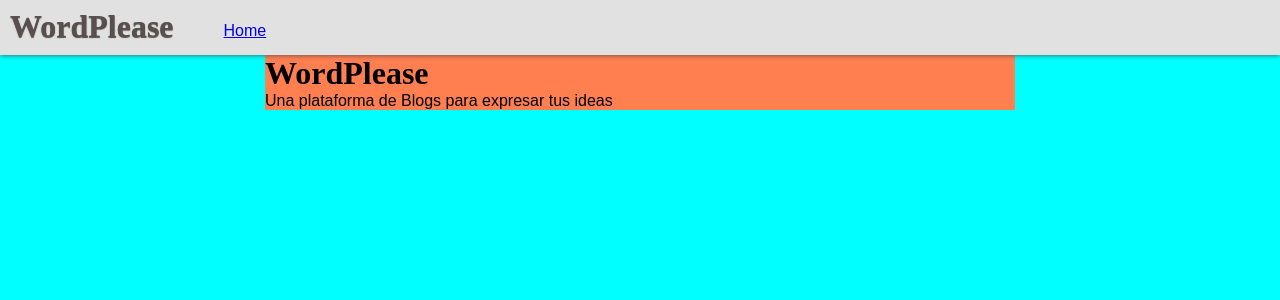
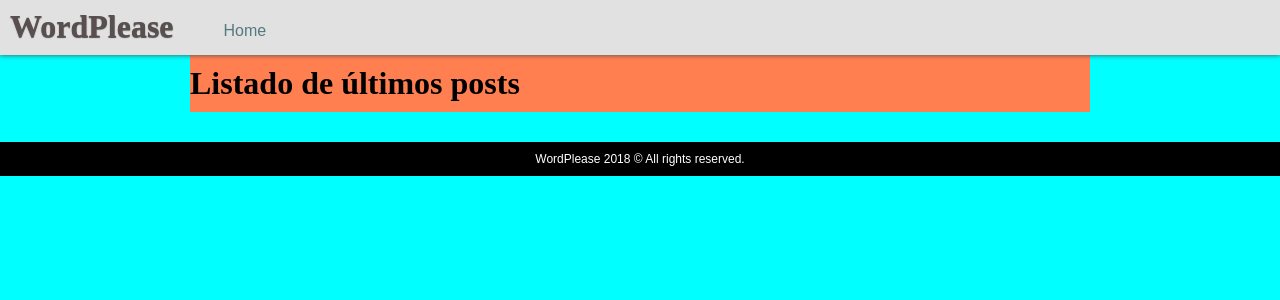
Before and after one commit to osebastianv/Practica8_Python, a Django app: page / in a window 1280 px wide. Shown: the top 300 px of the page. Run offline with Django 3.2, Linux system fonts and the light colour scheme; data that the repository does not hold is empty.

Commit message:
added home page and post detail

```diff
--- a/posts/static/css/main.css
+++ b/posts/static/css/main.css
@@ -11,6 +11,26 @@ body {
 h1 {
     font-family: var(--title-font-family);
 }
+
+a {
+    color: var(--links-color);
+    text-decoration: none;
+}
+
+a:hover {
+    color: var(--links-hover-color);
+    transition: all 0.25s;
+}
+
+
+img,
+video,
+embed,
+iframe,
+object {
+    max-width: 100%;
+}
+
 
 .web-header{
     position: fixed;
@@ -44,7 +64,28 @@ h1 {
 
 .container {
     margin: 0 auto;
-    max-width: var(--large-device-width);
+    max-width: var(--extra-large-device-width);
     background-color: coral;
     padding-top: var(--header-height);
 }
+
+.header-title {
+    padding-top: 10px;
+    padding-bottom: 10px;
+}
+
+.empty,
+.error,
+.loading {
+    text-align: center;
+    padding-top: 25px;
+}
+
+.web-footer {
+    text-align: center;
+    font-size: var(--font-size-small);
+    padding: 10px;
+    margin: 30px 0 0 0;
+    background: black;
+    color: white;
+}
--- a/posts/static/css/variables.css
+++ b/posts/static/css/variables.css
@@ -1,12 +1,34 @@
 :root {
-    --main-font-family: "Karla", sans-serif;
-    --title-font-family: "Karla", serif;
-
+    /* Colors */
     --header-backcolor: rgb(225, 225, 225);
     --main-text-color: #594f4f;
     --shadow-color: rgb(75, 75, 75);
 
+    --links-color: #547980;
+    --links-hover-color: #45ada8;
+
+    /* Sizes */
     --header-height: 55px;
     --large-device-width: 750px;
     --extra-large-device-width: 900px;
+
+    /* Fonts */
+    --main-font-family: "Karla", sans-serif;
+    --title-font-family: "Karla", serif;
+
+    /* Font sizes */
+    --font-size-base: 18px;
+    --font-size-small: 12px;
+    --font-size-h1: 33px;
+    --font-size-h4: 24px;
+    /*--font-size-small: --font-size-base - 6px;
+    --font-size-medium: --font-size-base - 3px;
+    --font-size-large: --font-size-base + 5px;
+    --font-size-h1: --font-size-base + 15px;
+    --font-size-h2: --font-size-base + 12px;
+    --font-size-h3: --font-size-base + 9px;
+    --font-size-h4: --font-size-base + 6px;
+    --font-size-h5: --font-size-base + 3px;
+    --font-size-h6: --font-size-base;*/
+
 }
--- a/posts/templates/base.html
+++ b/posts/templates/base.html
@@ -8,6 +8,8 @@
     <link rel="stylesheet" href="/static/css/variables.css">
     <link rel="stylesheet" href="/static/css/main.css">
     <link rel="stylesheet" href="/static/css/menu.css">
+    <link rel="stylesheet" href="/static/css/list.css">
+    <link rel="stylesheet" href="/static/css/detail.css">
 </head>
 <body>
     <header class="web-header">
@@ -19,5 +21,10 @@
     <div class="container">
         {% block body %}{% endblock %}
     </div>
+    <footer class="web-footer">
+        <div class="footer">
+            WordPlease 2018 &copy; All rights reserved.
+        </div>
+    </footer>
 </body>
 </html>
--- a/posts/templates/posts/list.html
+++ b/posts/templates/posts/list.html
@@ -1,28 +1,35 @@
 {% extends "base.html" %}
 
+{% load static %}
 {% block body %}
-    <h1>{{ title }}</h1>
+    <h1 class="header-title">{{ title }}</h1>
 
-    <p>{{ claim }}</p>
+    {% if object_list.len == 0 %}
+        <div class="empty">No hay ningún artículo</div>
+    {% endif %}
 
     {% for post in object_list %}
-        <a href="{% url 'post-detail' post.owner.username post.pk %}">
-          <div class="post article">
-              <div class="url">
+        <article class="article">
+            <div class="url">
                 {% if post.url.url != '' %}
                     <img src="{{ post.url.url }}" alt="{{ post.title }}" title="{{ post.title }}">
                 {% else %}
-                    {% load static %}
                     <img src="{% static 'img/no_image.png' %}" alt="{{ post.title }}" title="{{ post.title }}">
                 {% endif %}
-              </div>
-              <div class="title">
-                 {{ post.title }}
-              </div>
-              <div class="intro">
-                {{ post.intro }}
-              </div>
             </div>
-        </a>
+            <div class="info">
+                <a href="{% url 'post-detail' post.owner.username post.pk %}">
+                    <div class="title">{{post.title}}</div>
+                </a>
+                <div class="intro">{{post.intro}}</div>
+
+                <div class="author">
+                    <img src="{% static 'img/photo.png' %}" alt="{{post.owner.username}}"
+                         title="{{ post.owner.username }}">
+                    <div class="name">{{post.owner.first_name}} {{post.owner.last_name}},
+                        {{post.created_on}}</div>
+                </div>
+            </div>
+        </article>
     {% endfor %}
 {% endblock %}
--- a/posts/views.py
+++ b/posts/views.py
@@ -17,8 +17,7 @@ class HomeView(ListView):
 
     def get_context_data(self, **kwargs):
         context = super().get_context_data(**kwargs)
-        context['title'] = 'WordPlease'
-        context['claim'] = 'Una plataforma de Blogs para expresar tus ideas'
+        context['title'] = 'Listado de últimos posts'
         return context
 
         model = Post
```
Also changed, not shown: posts/static/css/detail.css (added, +62 -0 lines), posts/static/css/list.css (added, +65 -0 lines), posts/templates/posts/detail.html (+26 -9 lines), posts/static/img/no_image.png, posts/static/img/photo.png (added).
